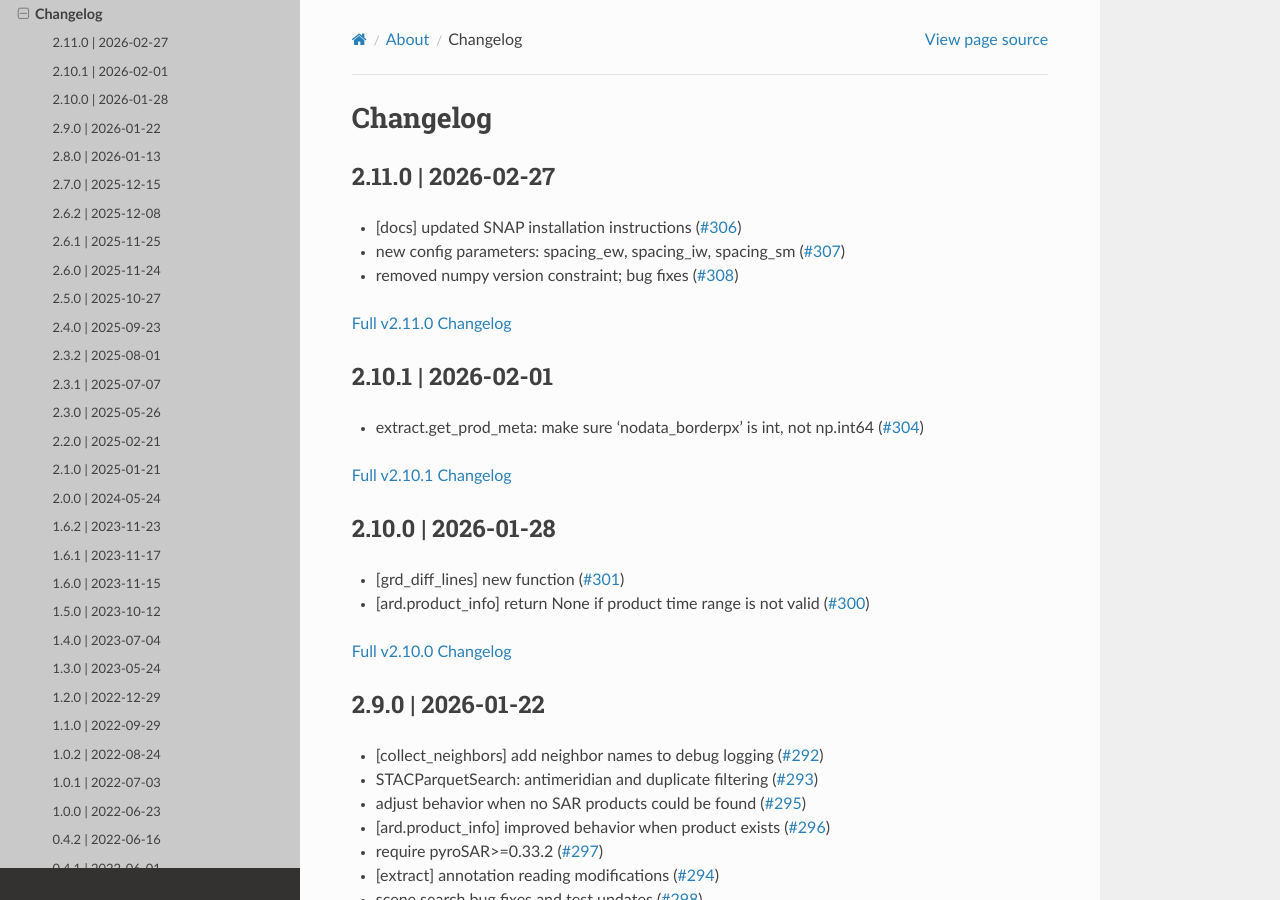
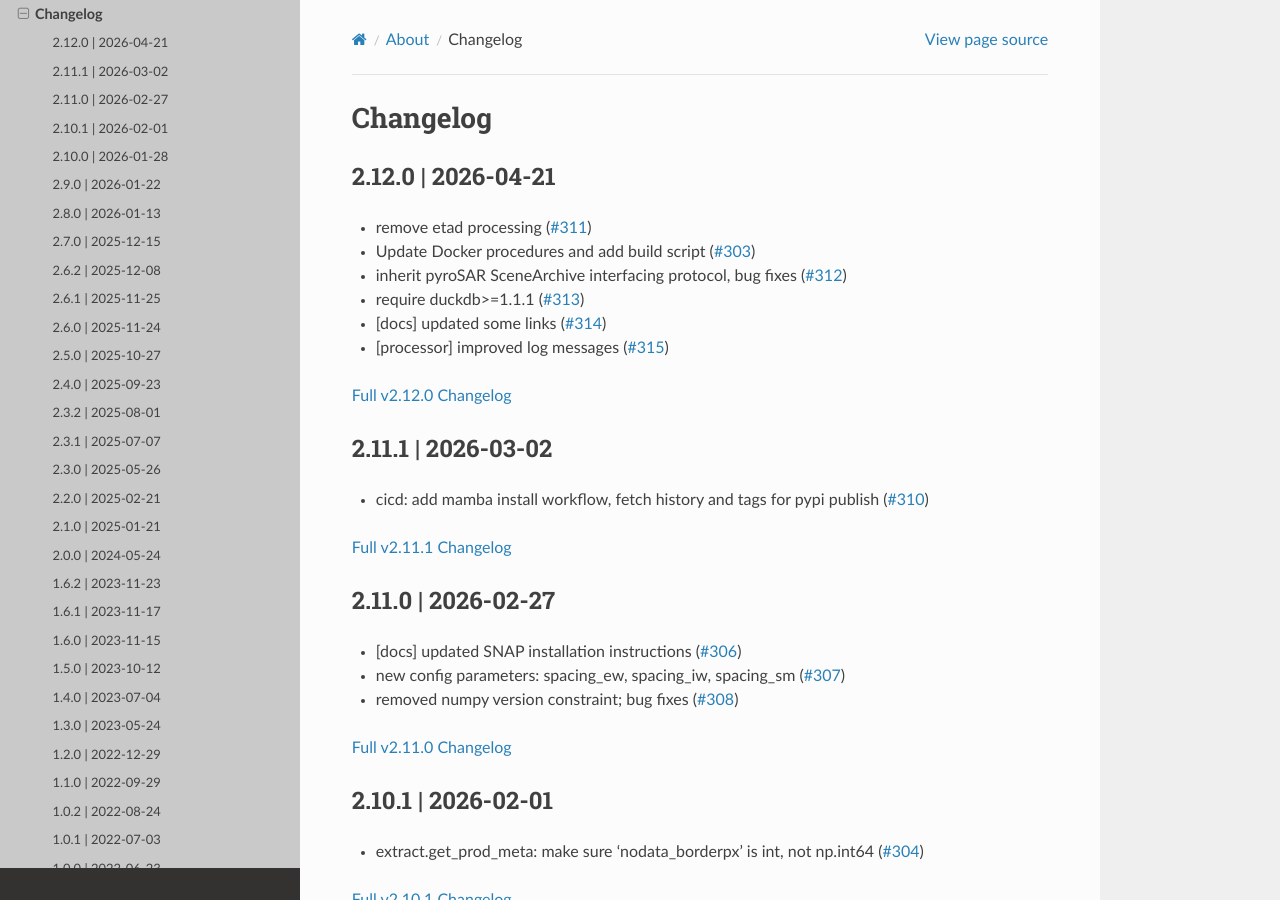
Before and after one commit to SAR-ARD/s1ard, a Sphinx documentation site: the page built from docs/source/about/changelog.rst, in a window 1280 px wide and 900 px high. Built offline with Sphinx 7.4.7 and the Read the Docs theme 3.1.0, drawn with Linux system fonts in a browser that asks for light colours.

Commit message:
version 2.12.0 changelog

```diff
--- a/docs/source/about/changelog.rst
+++ b/docs/source/about/changelog.rst
@@ -1,5 +1,24 @@
 Changelog
 =========
+
+2.12.0 | 2026-04-21
+-------------------
+
+* remove etad processing (`#311 <https://github.com/SAR-ARD/s1ard/pull/311>`_)
+* Update Docker procedures and add build script (`#303 <https://github.com/SAR-ARD/s1ard/pull/303>`_)
+* inherit pyroSAR SceneArchive interfacing protocol, bug fixes (`#312 <https://github.com/SAR-ARD/s1ard/pull/312>`_)
+* require duckdb>=1.1.1 (`#313 <https://github.com/SAR-ARD/s1ard/pull/313>`_)
+* [docs] updated some links (`#314 <https://github.com/SAR-ARD/s1ard/pull/314>`_)
+* [processor] improved log messages (`#315 <https://github.com/SAR-ARD/s1ard/pull/315>`_)
+
+`Full v2.12.0 Changelog <https://github.com/SAR-ARD/s1ard/compare/v2.11.1...v2.12.0>`_
+
+2.11.1 | 2026-03-02
+-------------------
+
+* cicd: add mamba install workflow, fetch history and tags for pypi publish (`#310 <https://github.com/SAR-ARD/s1ard/pull/310>`_)
+
+`Full v2.11.1 Changelog <https://github.com/SAR-ARD/s1ard/compare/v2.11.0...v2.11.1>`_
 
 2.11.0 | 2026-02-27
 -------------------
```
